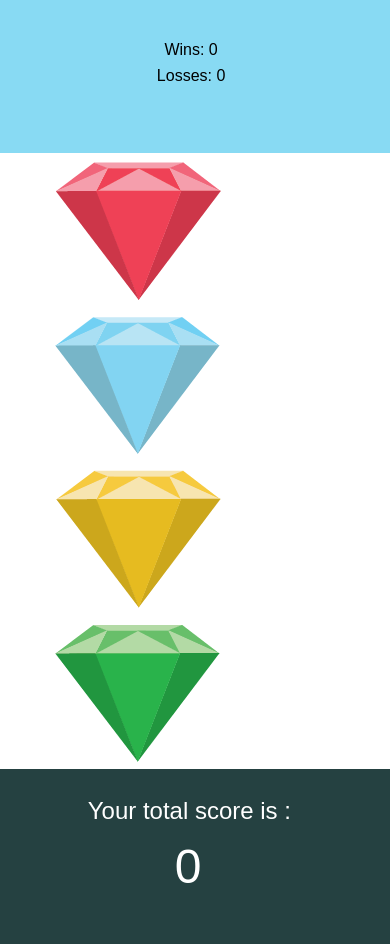
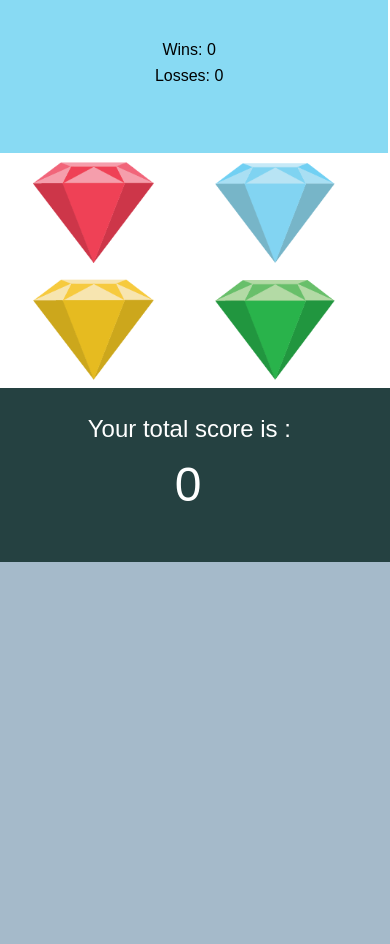
Before and after one commit to peiwren/CrystalsCollector-Game, a plain HTML site: page index.html in a window 390 px wide. Shown: the part 713-1657 px from the top of the page. After the commit the page ends 1275 px from the top, so only its background shows below. Drawn offline with nearby package versions, Linux system fonts and the light colour scheme.

Commit message:
add more media queries for phone screen

```diff
--- a/css/style.css
+++ b/css/style.css
@@ -111,7 +111,6 @@ button {
     margin-left: 4.6%;
 }
 
-
 @media screen and (max-width: 979px) {
     .container {
         border: none;
@@ -120,9 +119,13 @@ button {
     #target-randomNum,
     #winLossScores {
         float: none;
-        width: 98%;
+        width: 97.6%;
         text-align: center;
         padding-left: 0;
+    }
+
+    #target-randomNum {
+        width: 92%;
     }
 
     #yourTotal {
@@ -160,16 +163,40 @@ button {
 
 @media screen and (max-width: 639px) {
     #crystals {
-        width: 86%;
-        margin-left: 12%;
+        width: 92%;
+        margin-left: 5%;
         margin-right: auto;
     }
-
 }
 
 @media screen and (max-width: 413px) {
+    img {
+        width: 73%;
+        float: left;
+    }
+
     #crystals {
-        width: 86%;
-        margin-right: 12%;
+        width: 100%;
+    }
+
+    #target-randomNum,
+    #winLossScores {
+        width: 91.5%;
+        float: left;
+    }
+
+    #winLossScores {
+        width: 96.99%;
+    }
+
+    #red,
+    #yellow {
+        margin-left: 2%;
+        margin-right: 0;
+    }
+
+    #blue,
+    #green {
+        margin-left: 0;
     }
 }
```
